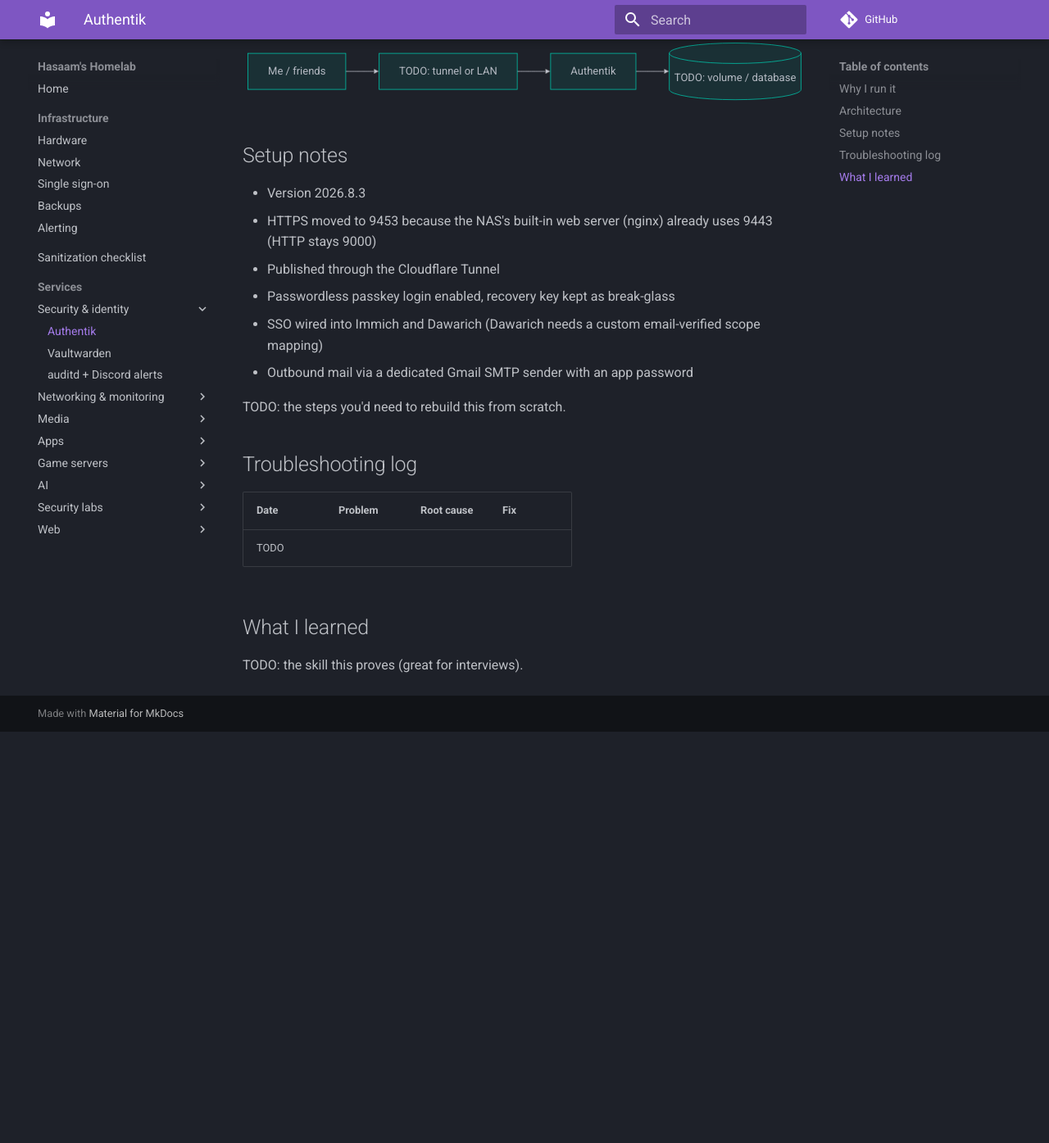
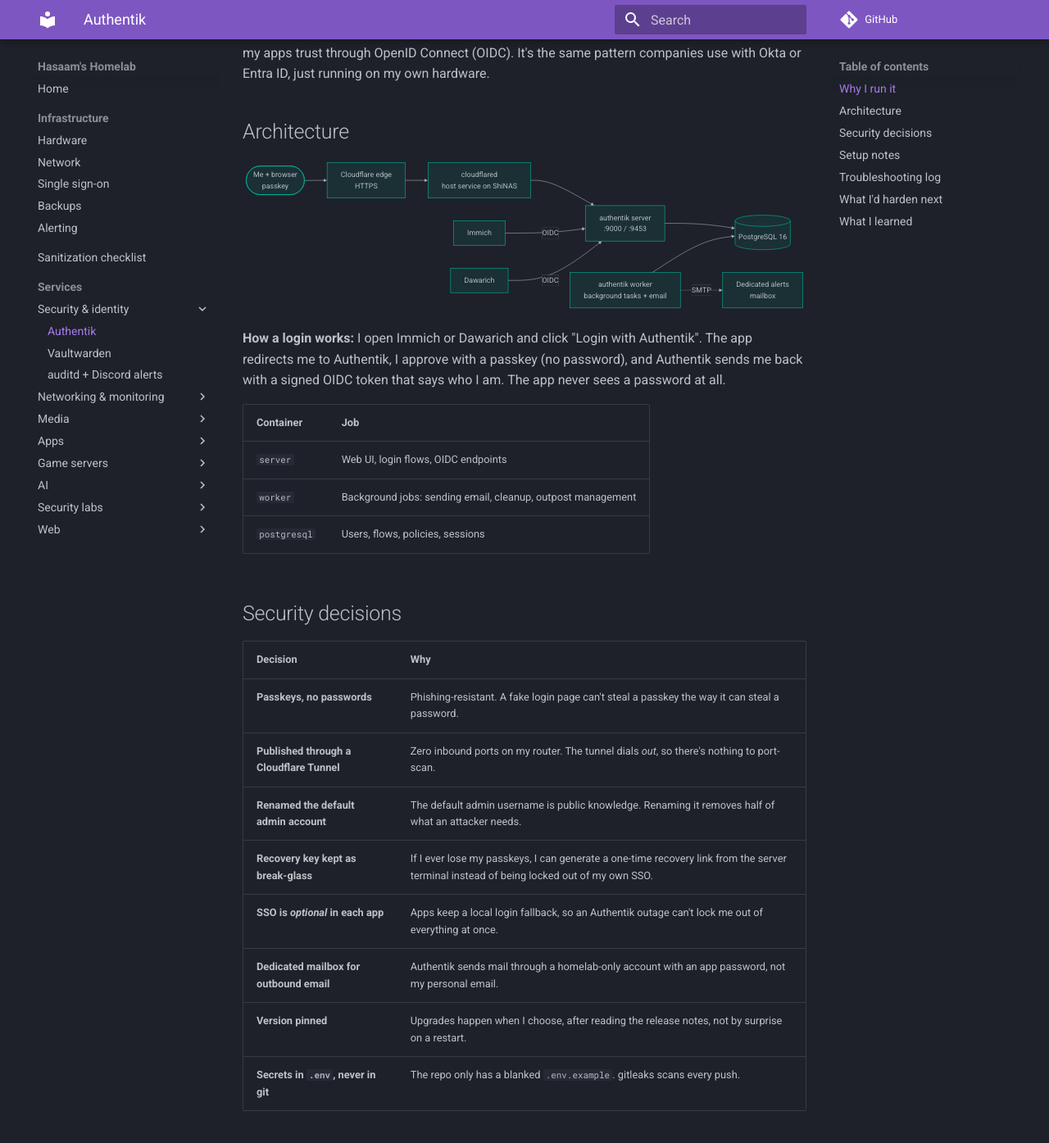
Before and after one commit to Shineori/homelab, an MkDocs documentation site: the page built from docs/services/authentik.md, in a window 1280 px wide and 1400 px high, scrolled down 648 px. Shown: the top 1395 px of the window at 82% size. Built offline with MkDocs 1.6.1 and Material for MkDocs 9.7.7, drawn with Linux system fonts in a browser that asks for light colours; comment, search, counter and statistics services are not loaded; before the commit the page ends 1541 px from its top, so only the background shows below that; some of the changed text lies outside the part shown.

Commit message:
Write up Authentik: SSO, passkeys, security decisions

````diff
--- a/docs/services/authentik.md
+++ b/docs/services/authentik.md
@@ -1,46 +1,86 @@
 # Authentik
 
-> Single sign-on and identity provider for the lab
+> Single sign-on and identity provider for the lab, with passwordless passkey login
 
 | | |
 |---|---|
 | **Host** | ShiNAS |
 | **Category** | Security & identity |
-| **Status** | 🟢 running <!-- 🟡 in progress / 🔵 planned / ⚫ retired --> |
-| **Exposed?** | TODO: LAN only / Cloudflare Tunnel / playit / Tailscale |
+| **Status** | 🟢 running |
+| **Exposed?** | Cloudflare Tunnel (no open ports) |
+| **Version** | 2026.8.3 (pinned) |
 
 Compose file: [`stacks/authentik/`](https://github.com/shineori/homelab/tree/main/stacks/authentik)
 
 ## Why I run it
 
-TODO: one or two sentences. What problem does this solve for you?
+Password fatigue. As the lab grew, every app came with its own login page, its own account and its own password to manage. That meant more passwords to rotate and more front doors to secure. Authentik replaced that with **one identity**: a single account, unlocked with a passkey, that my apps trust through OpenID Connect (OIDC). It's the same pattern companies use with Okta or Entra ID, just running on my own hardware.
 
 ## Architecture
 
 ```mermaid
 flowchart LR
-    user[Me / friends] --> entry[TODO: tunnel or LAN]
-    entry --> app[Authentik]
-    app --> data[(TODO: volume / database)]
+    me([Me + browser<br/>passkey]) --> cf[Cloudflare edge<br/>HTTPS]
+    cf --> tun[cloudflared<br/>host service on ShiNAS]
+    tun --> srv[authentik server<br/>:9000 / :9453]
+    srv --> db[(PostgreSQL 16)]
+    wrk[authentik worker<br/>background tasks + email] --> db
+    wrk -. SMTP .-> mail[Dedicated alerts<br/>mailbox]
+    immich[Immich] -- OIDC --> srv
+    daw[Dawarich] -- OIDC --> srv
 ```
+
+**How a login works:** I open Immich or Dawarich and click "Login with Authentik". The app redirects me to Authentik, I approve with a passkey (no password), and Authentik sends me back with a signed OIDC token that says who I am. The app never sees a password at all.
+
+| Container | Job |
+|---|---|
+| `server` | Web UI, login flows, OIDC endpoints |
+| `worker` | Background jobs: sending email, cleanup, outpost management |
+| `postgresql` | Users, flows, policies, sessions |
+
+## Security decisions
+
+| Decision | Why |
+|---|---|
+| **Passkeys, no passwords** | Phishing-resistant. A fake login page can't steal a passkey the way it can steal a password. |
+| **Published through a Cloudflare Tunnel** | Zero inbound ports on my router. The tunnel dials *out*, so there's nothing to port-scan. |
+| **Renamed the default admin account** | The default admin username is public knowledge. Renaming it removes half of what an attacker needs. |
+| **Recovery key kept as break-glass** | If I ever lose my passkeys, I can generate a one-time recovery link from the server terminal instead of being locked out of my own SSO. |
+| **SSO is *optional* in each app** | Apps keep a local login fallback, so an Authentik outage can't lock me out of everything at once. |
+| **Dedicated mailbox for outbound email** | Authentik sends mail through a homelab-only account with an app password, not my personal email. |
+| **Version pinned** | Upgrades happen when I choose, after reading the release notes, not by surprise on a restart. |
+| **Secrets in `.env`, never in git** | The repo only has a blanked `.env.example`. gitleaks scans every push. |
 
 ## Setup notes
 
-- Version 2026.8.3
-- HTTPS moved to 9453 because the NAS's built-in web server (nginx) already uses 9443 (HTTP stays 9000)
-- Published through the Cloudflare Tunnel
-- Passwordless passkey login enabled, recovery key kept as break-glass
-- SSO wired into Immich and Dawarich (Dawarich needs a custom email-verified scope mapping)
-- Outbound mail via a dedicated Gmail SMTP sender with an app password
-
-TODO: the steps you'd need to rebuild this from scratch.
+1. **Generate secrets**: `openssl rand -base64 60 | tr -d '\n'` for both `AUTHENTIK_SECRET_KEY` and `PG_PASS`, saved to `.env` (and to Vaultwarden).
+2. **Fix the port conflict**: set `COMPOSE_PORT_HTTPS=9453` in `.env` (see troubleshooting below). HTTP stays on 9000.
+3. **Start it**: `docker compose up -d`, then wait for `postgresql` to report healthy.
+4. **Initial setup**: browse to `/if/flow/initial-setup/` to create the first admin.
+5. **Harden the admin**: rename the default admin, enroll a passkey, switch the login flow to passwordless.
+6. **Create a break-glass recovery link** when needed:
+   `docker compose run --rm server create_recovery_key 10 <admin-username>`
+7. **Add email**: fill in the SMTP block in `.env` and send a test email from the admin UI.
+8. **Publish**: add a public hostname in the Cloudflare Tunnel config that points to the server's HTTP port.
+9. **Connect apps**: for each app, create an OAuth2/OpenID provider + application in Authentik, then paste the client ID, client secret and issuer URL into the app.
 
 ## Troubleshooting log
 
-| Date | Problem | Root cause | Fix |
-|---|---|---|---|
-| TODO | | | |
+| Problem | Root cause | Fix |
+|---|---|---|
+| Authentik's HTTPS port wouldn't bind on ShiNAS | the NAS's built-in web server (nginx) already listens on **9443**, Authentik's default HTTPS port | Moved Authentik's HTTPS to **9453** with `COMPOSE_PORT_HTTPS` in `.env`. HTTP stays on 9000. |
+| Dawarich SSO didn't work with Authentik's default scopes | Dawarich is strict about the email claim it receives over OIDC | Built a **custom email scope mapping** that marks the email as verified, and assigned it to the Dawarich provider |
+
+## What I'd harden next
+
+- [ ] **The worker mounts `/var/run/docker.sock` and runs as root.** That's the upstream default, so Authentik can deploy outposts as containers. But access to the Docker socket is effectively root on the host. I only run the built-in embedded outpost, with no providers attached, so nothing needs that socket. Next step: remove the mount and the `user: root` line.
+- [ ] Add Homarr to SSO (planned)
+- [ ] Automated `pg_dump` backups of the Authentik database
+- [ ] Authorization policies so each app only accepts the users it should
 
 ## What I learned
 
-TODO: the skill this proves (great for interviews).
+- **How OIDC actually works**: redirects, client IDs and secrets, issuer URLs, scopes and claims. The Dawarich fix taught me that a "scope" is just a bundle of claims, and that I can write my own when an app expects something the defaults don't provide.
+- **Passwordless authentication** with WebAuthn passkeys, plus planning for the failure case (break-glass recovery).
+- **Debugging port conflicts** on an appliance OS that reserves ports for its own services.
+- **Thinking in tradeoffs**: optional SSO keeps things available, the docker socket mount trades security for convenience, and a pinned version trades freshness for stability.
````
